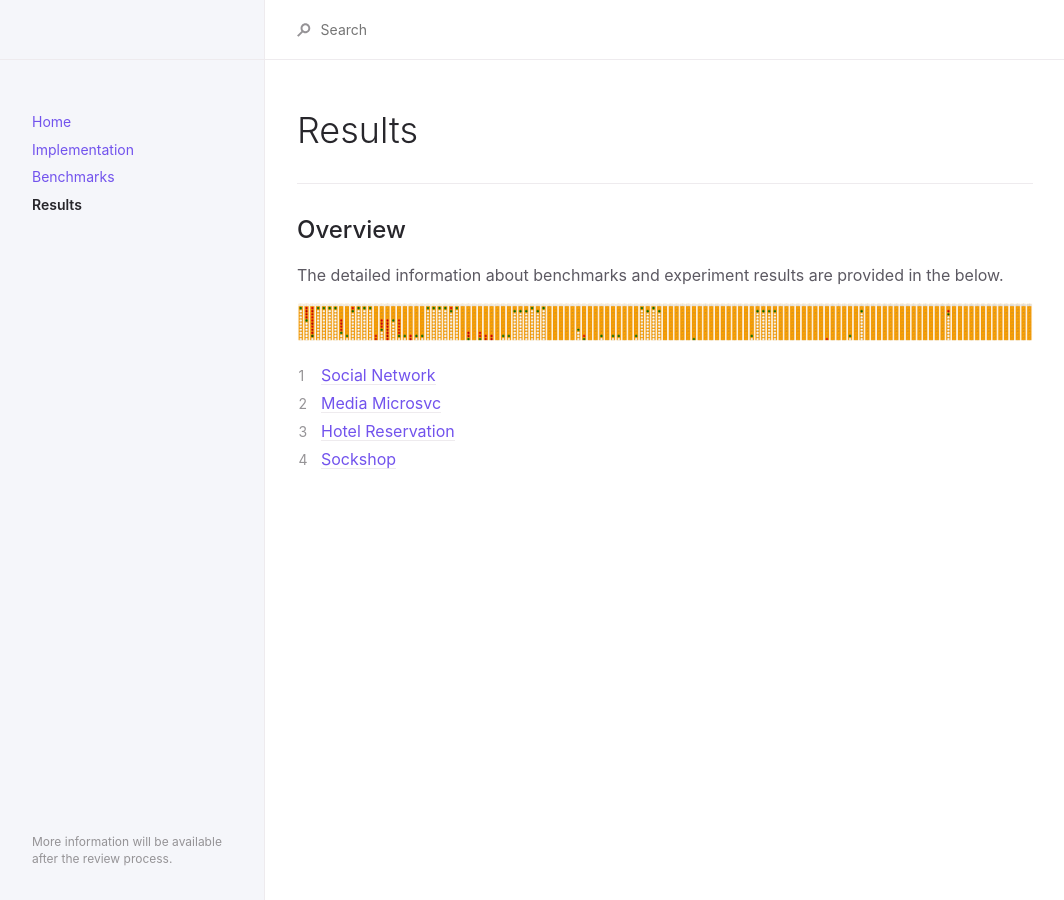
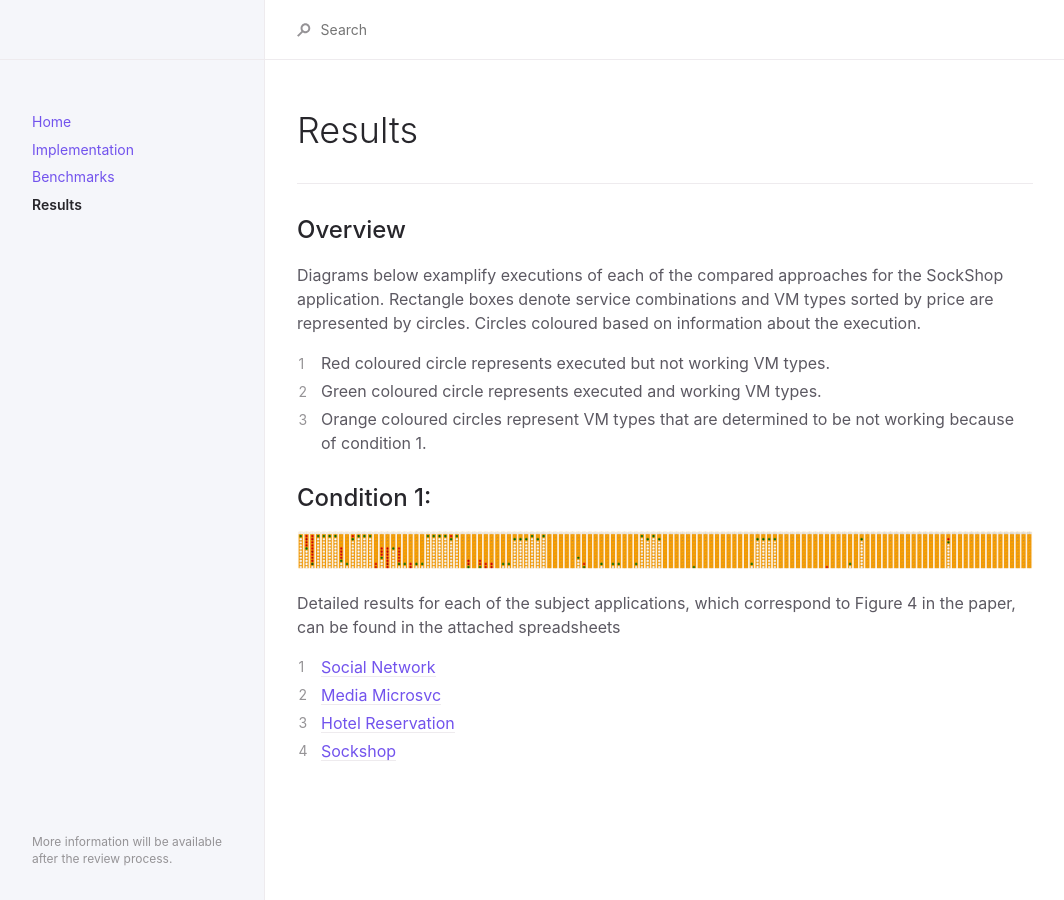
Before and after one commit to kubercostoptimizer/kubercostoptimizer.github.io, a Jekyll site: the page built from docs/results.md, in a window 1280 px wide. Shown: the whole page, without its empty margins (107-1171 px from the left). Built offline with Jekyll 4.4.1, drawn with Linux system fonts in a browser that asks for light colours.

Commit message:
Update results.md

```diff
--- a/docs/results.md
+++ b/docs/results.md
@@ -11,10 +11,17 @@ permalink: /docs/results
 
 ## Overview
 
-The detailed information about benchmarks and experiment results are provided in the below.
+Diagrams below examplify executions of each of the compared approaches for the SockShop application.
+Rectangle boxes denote service combinations and VM types sorted by price are represented by circles.
+Circles coloured based on information about the execution.
+1. Red coloured circle represents executed but not working VM types.
+2. Green coloured circle represents executed and working VM types.
+3. Orange coloured circles represent VM types that are determined to be not working because of condition 1.
 
-![Sockshop](https://github.com/kubercostoptimizer/kubercostoptimizer.github.io/blob/main/sockshop.png)
+## Condition 1:
+![SortFind](https://github.com/kubercostoptimizer/kubercostoptimizer.github.io/blob/main/sockshop.png)
 
+Detailed results for each of the subject applications, which correspond to Figure 4 in the paper, can be found in the attached spreadsheets
 1. [Social Network](#blog-collection)
 2. [Media Microsvc](#identifying-google-play-malware-blogs)
 3. [Hotel Reservation](#malware-collection-and-analysis)
```
